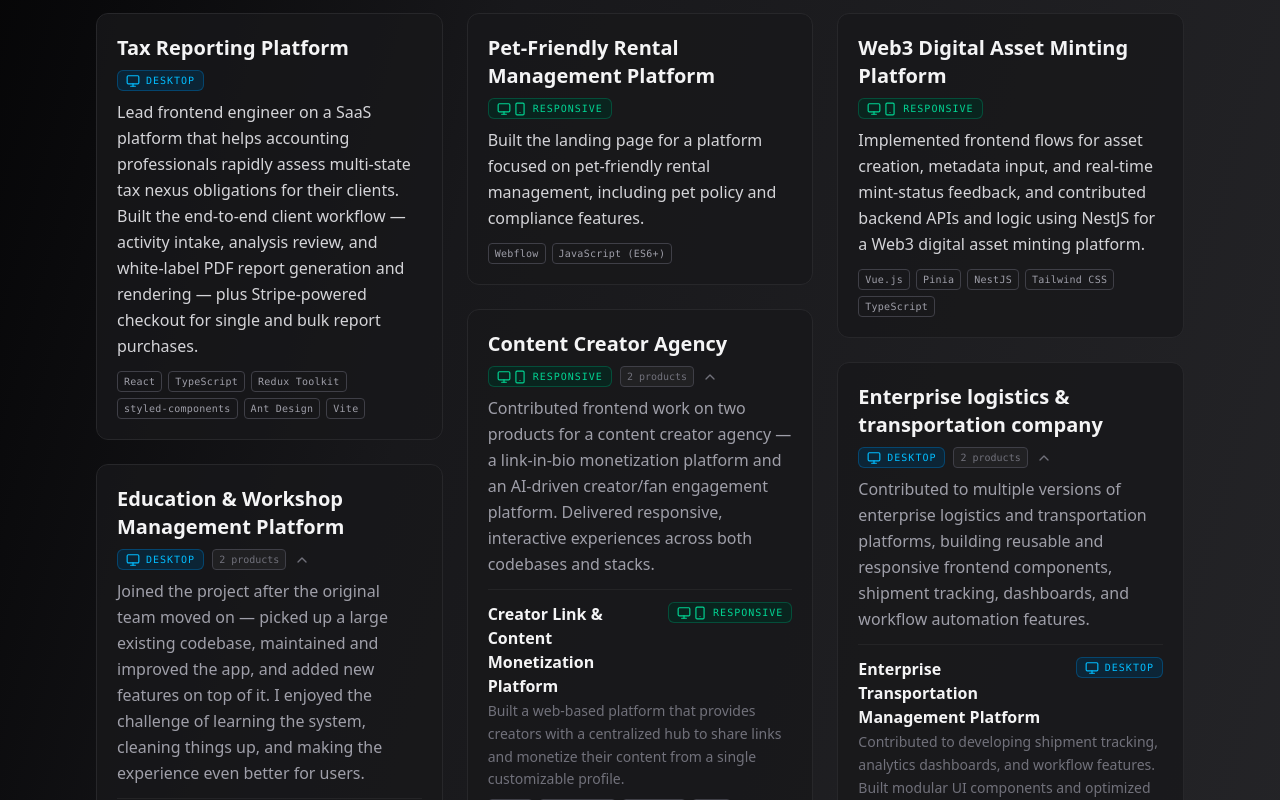
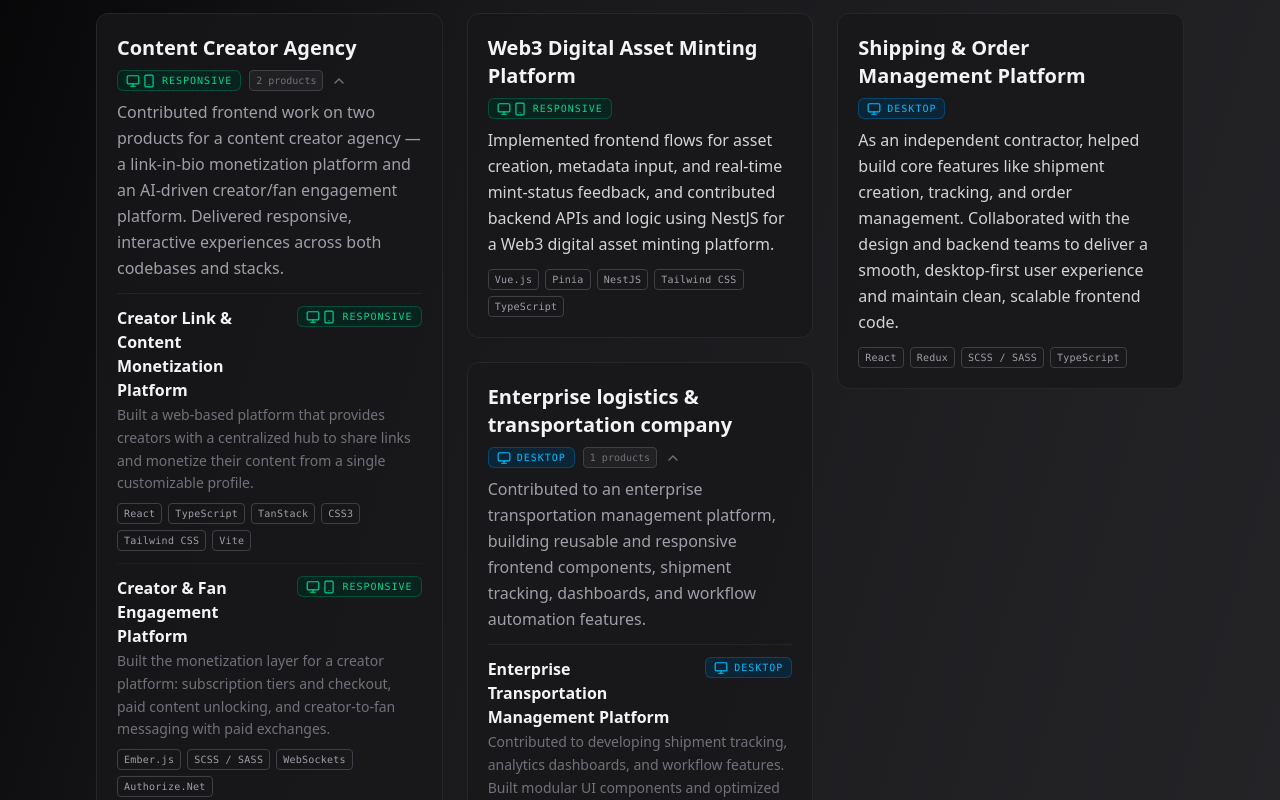
Before and after one commit to hernanosaurus/portfolio.2025, a Next.js app: page / in a window 1280 px wide. Shown: the part 2740-3540 px from the top of the page. Built offline with nearby package versions, Linux system fonts and the light colour scheme; no server answers.

Commit message:
Add per-project hidden flag and mode (detailed/generic); wire real client names/URLs for detailed mode; split SwanLeap from Cognizant Softvision; add Authorize.Net to Tool enum and wefans.ai tech; drop NEXT_PUBLIC_PROJECTS_MODE env switch

```diff
--- a/app/data/projects.ts
+++ b/app/data/projects.ts
@@ -13,13 +13,15 @@ export enum MobilePlatform {
   iOS = 'iOS',
 }
 
-// Generic overrides: values swapped in when NEXT_PUBLIC_PROJECTS_MODE='generic'.
+// Generic overrides: values swapped in when a project's `mode` is 'generic'.
 // `link: null` explicitly strips the link; omit a field to keep the detailed value.
 export interface GenericOverride {
   name?: string;
   description?: string;
   link?: string | null;
 }
+
+export type ProjectMode = 'detailed' | 'generic';
 
 export interface RelatedProduct {
   name: string;
@@ -47,6 +49,8 @@ export interface Project {
   products?: Product[];
   platform?: Platform;
   generic?: GenericOverride;
+  hidden?: boolean;
+  mode?: ProjectMode;
 }
 
 export const projects: Project[] = [
@@ -65,9 +69,10 @@ export const projects: Project[] = [
     platform: Platform.Both,
   },
   {
-    name: 'Tax Reporting Platform',
+    name: 'NexusReport',
+    hidden: true,
     description:
-      'Lead frontend engineer on a SaaS platform that helps accounting professionals rapidly assess multi-state tax nexus obligations for their clients. Built the end-to-end client workflow — activity intake, analysis review, and white-label PDF report generation and rendering — plus Stripe-powered checkout for single and bulk report purchases.',
+      'Lead frontend engineer on NexusReport, a SaaS platform that helps accounting professionals rapidly assess multi-state tax nexus obligations for their clients. Built the end-to-end client workflow — activity intake, analysis review, and white-label PDF report generation and rendering — plus Stripe-powered checkout for single and bulk report purchases.',
     tech: [
       LibrariesAndFrameworks.React,
       Coding.TypeScript,
@@ -76,7 +81,29 @@ export const projects: Project[] = [
       LibrariesAndFrameworks.AntDesign,
       Tool.Vite,
     ],
+    link: 'https://www.nexusreport.io/',
     platform: Platform.Desktop,
+    generic: {
+      name: 'Tax Reporting Platform',
+      description:
+        'Lead frontend engineer on a SaaS platform that helps accounting professionals rapidly assess multi-state tax nexus obligations for their clients. Built the end-to-end client workflow — activity intake, analysis review, and white-label PDF report generation and rendering — plus Stripe-powered checkout for single and bulk report purchases.',
+      link: null,
+    },
+    products: [
+      {
+        name: 'NexusReport App',
+        description:
+          'The client-facing application where accounting professionals run nexus assessments, review analyses, generate white-label PDF reports, and check out via Stripe for single or bulk report purchases.',
+        link: 'https://app.nexusreport.io/',
+        platform: Platform.Desktop,
+        generic: {
+          name: 'Tax Reporting App',
+          description:
+            'The client-facing application where accounting professionals run nexus assessments, review analyses, generate white-label PDF reports, and check out via Stripe for single or bulk report purchases.',
+          link: null,
+        },
+      },
+    ],
   },
   {
     name: 'CCTalent formerly CodingChiefs',
@@ -235,90 +262,161 @@ export const projects: Project[] = [
     ],
   },
   {
-    name: 'Education & Workshop Management Platform',
+    name: 'Ready for Kindergarten Idaho',
+    hidden: true,
     description:
-      'Joined the project after the original team moved on — picked up a large existing codebase, maintained and improved the app, and added new features on top of it. I enjoyed the challenge of learning the system, cleaning things up, and making the experience even better for users.',
+      'Joined the project after the original team moved on — picked up a large existing codebase for Idaho\'s statewide kindergarten-readiness workshop program, maintained and improved the app, and added new features on top of it. I enjoyed the challenge of learning the system, cleaning things up, and making the experience even better for families and administrators.',
     tech: [LibrariesAndFrameworks.React, LibrariesAndFrameworks.Redux, LibrariesAndFrameworks.ReactQuery, LibrariesAndFrameworks.StyledComponents, LibrariesAndFrameworks.AntDesign, Coding.TypeScript],
+    link: 'https://readyforkindergartenidaho.org/home',
     platform: Platform.Desktop,
+    generic: {
+      name: 'Education & Workshop Management Platform',
+      description:
+        'Joined the project after the original team moved on — picked up a large existing codebase, maintained and improved the app, and added new features on top of it. I enjoyed the challenge of learning the system, cleaning things up, and making the experience even better for users.',
+      link: null,
+    },
     products: [
       {
-        name: 'Registration Portal',
+        name: 'Workshop Registration Portal',
         description:
-          'Developed user-facing interfaces for browsing, registering, and managing workshop enrolment.',
+          'Developed the public-facing site where families browse workshops, register, and manage their enrolment.',
+        link: 'https://workshop.readyforkindergartenidaho.org/workshops',
         platform: Platform.Desktop,
+        generic: {
+          name: 'Registration Portal',
+          description:
+            'Developed user-facing interfaces for browsing, registering, and managing workshop enrolment.',
+          link: null,
+        },
       },
       {
-        name: 'Admin Portal',
+        name: 'Workshop Admin Portal',
         description:
           'Built admin tools for managing workshop listings, registrations, waitlists, and attendance tracking.',
+        link: 'https://workshop.admin.readyforkindergartenidaho.org/login',
         platform: Platform.Desktop,
+        generic: {
+          name: 'Admin Portal',
+          description:
+            'Built admin tools for managing workshop listings, registrations, waitlists, and attendance tracking.',
+          link: null,
+        },
       },
     ],
   },
   {
-    name: 'Pet-Friendly Rental Management Platform',
+    name: 'OurPetPolicy',
+    hidden: true,
     description:
-      'Built the landing page for a platform focused on pet-friendly rental management, including pet policy and compliance features.',
+      'Built the landing page for OurPetPolicy, a platform focused on pet-friendly rental management, including pet policy and compliance features for landlords and property managers.',
     tech: [Tool.Webflow, Coding.JavaScript],
+    link: 'https://www.ourpetpolicy.com/',
     platform: Platform.Both,
+    generic: {
+      name: 'Pet-Friendly Rental Management Platform',
+      description:
+        'Built the landing page for a platform focused on pet-friendly rental management, including pet policy and compliance features.',
+      link: null,
+    },
   },
   {
     name: 'Content Creator Agency',
+    mode: 'generic',
     description:
-      'Contributed frontend work on two products for a content creator agency — a link-in-bio monetization platform and an AI-driven creator/fan engagement platform. Delivered responsive, interactive experiences across both codebases and stacks.',
+      'Contributed frontend work on two products for a content creator agency — xliink, a link-in-bio monetization platform, and wefans.ai, an AI-driven creator/fan engagement platform. Delivered responsive, interactive experiences across both codebases and stacks.',
     platform: Platform.Both,
+    generic: {
+      description:
+        'Contributed frontend work on two products for a content creator agency — a link-in-bio monetization platform and an AI-driven creator/fan engagement platform. Delivered responsive, interactive experiences across both codebases and stacks.',
+    },
     products: [
       {
-        name: 'Creator Link & Content Monetization Platform',
+        name: 'xliink',
         description:
           'Built a web-based platform that provides creators with a centralized hub to share links and monetize their content from a single customizable profile.',
         tech: [LibrariesAndFrameworks.React, Coding.TypeScript, LibrariesAndFrameworks.TanStack, LibrariesAndFrameworks.CSS3, LibrariesAndFrameworks.TailwindCSS, Tool.Vite],
+        link: 'https://xliink.com/',
         platform: Platform.Both,
+        generic: {
+          name: 'Creator Link & Content Monetization Platform',
+          description:
+            'Built a web-based platform that provides creators with a centralized hub to share links and monetize their content from a single customizable profile.',
+          link: null,
+        },
       },
       {
-        name: 'Creator & Fan Engagement Platform',
+        name: 'wefans.ai',
         description:
           'Developed frontend features for a platform enabling creators and brands to deepen fan engagement with AI-driven personalized interaction and content.',
-        tech: [LibrariesAndFrameworks.EmberJS, Coding.SCSS, Tool.WebSockets],
+        tech: [LibrariesAndFrameworks.EmberJS, Coding.SCSS, Tool.WebSockets, Tool.AuthorizeNet],
+        link: 'https://wefans.ai/',
         platform: Platform.Both,
+        generic: {
+          name: 'Creator & Fan Engagement Platform',
+          description:
+            'Built the monetization layer for a creator platform: subscription tiers and checkout, paid content unlocking, and creator-to-fan messaging with paid exchanges.',
+          link: null,
+        },
       },
     ],
   },
   {
-    name: 'Web3 Digital Asset Minting Platform',
+    name: 'w3bmint',
+    mode: 'generic',
     description:
-      'Implemented frontend flows for asset creation, metadata input, and real-time mint-status feedback, and contributed backend APIs and logic using NestJS for a Web3 digital asset minting platform.',
+      'Implemented frontend flows for asset creation, metadata input, and real-time mint-status feedback, and contributed backend APIs and logic using NestJS for w3bmint, a Web3 digital asset minting platform (no longer active).',
     tech: [LibrariesAndFrameworks.VueJS, LibrariesAndFrameworks.Pinia, LibrariesAndFrameworks.NestJS, LibrariesAndFrameworks.TailwindCSS, Coding.TypeScript],
     platform: Platform.Both,
+    generic: {
+      name: 'Web3 Digital Asset Minting Platform',
+      description:
+        'Implemented frontend flows for asset creation, metadata input, and real-time mint-status feedback, and contributed backend APIs and logic using NestJS for a Web3 digital asset minting platform.',
+    },
   },
   {
-    name: 'Enterprise logistics & transportation company',
+    name: 'Cognizant Softvision',
+    mode: 'generic',
     description:
-      'Contributed to multiple versions of enterprise logistics and transportation platforms, building reusable and responsive frontend components, shipment tracking, dashboards, and workflow automation features.',
+      'As part of Cognizant Softvision, contributed to an enterprise transportation management platform for an external client — building reusable and responsive frontend components, shipment tracking, dashboards, and workflow automation features.',
+    link: 'https://www.cognizant.com/',
     platform: Platform.Desktop,
+    generic: {
+      name: 'Enterprise logistics & transportation company',
+      description:
+        'Contributed to an enterprise transportation management platform, building reusable and responsive frontend components, shipment tracking, dashboards, and workflow automation features.',
+      link: null,
+    },
     products: [
       {
-        name: 'Enterprise Transportation Management Platform',
+        name: 'Beon Shipper',
         description: 'Contributed to developing shipment tracking, analytics dashboards, and workflow features. Built modular UI components and optimized data-driven views for performance and maintainability.',
-        tech: [LibrariesAndFrameworks.React, LibrariesAndFrameworks.Redux, Coding.SCSS, Coding.TypeScript],
+        tech: [LibrariesAndFrameworks.AngularJS, LibrariesAndFrameworks.NgRx, LibrariesAndFrameworks.Bootstrap, Coding.TypeScript],
+        link: 'https://beonshipper.gobeon.com/',
         platform: Platform.Desktop,
-      },
-      {
-        name: 'Shipping & Order Management Platform',
-        description: 'Helped build core features like shipment creation, tracking, and order management. Collaborated with the design and backend teams to deliver a smooth, desktop-first user experience and maintain clean, scalable frontend code.',
-        tech: [LibrariesAndFrameworks.AngularJS, LibrariesAndFrameworks.NgRx, LibrariesAndFrameworks.Bootstrap, Coding.TypeScript],
-        platform: Platform.Desktop,
+        generic: {
+          name: 'Enterprise Transportation Management Platform',
+          description: 'Contributed to developing shipment tracking, analytics dashboards, and workflow features. Built modular UI components and optimized data-driven views for performance and maintainability.',
+          link: null,
+        },
       },
     ],
   },
+  {
+    name: 'SwanLeap',
+    mode: 'generic',
+    description:
+      'As an independent contractor, helped build core features like shipment creation, tracking, and order management on SwanLeap\'s shipping and order management platform. Collaborated with the design and backend teams to deliver a smooth, desktop-first user experience and maintain clean, scalable frontend code.',
+    tech: [LibrariesAndFrameworks.React, LibrariesAndFrameworks.Redux, Coding.SCSS, Coding.TypeScript],
+    link: 'https://app.swanleap.com/',
+    platform: Platform.Desktop,
+    generic: {
+      name: 'Shipping & Order Management Platform',
+      description:
+        'As an independent contractor, helped build core features like shipment creation, tracking, and order management. Collaborated with the design and backend teams to deliver a smooth, desktop-first user experience and maintain clean, scalable frontend code.',
+      link: null,
+    },
+  },
 ];
-
-export type ProjectsMode = 'detailed' | 'generic';
-
-// Read at import time so the resolved list is a stable module-level value.
-// Flip with NEXT_PUBLIC_PROJECTS_MODE=generic in .env.local (or Vercel env) and rebuild.
-export const projectsMode: ProjectsMode =
-  process.env.NEXT_PUBLIC_PROJECTS_MODE === 'generic' ? 'generic' : 'detailed';
 
 function applyOverride<T extends { name: string; description: string; link?: string; generic?: GenericOverride }>(
   item: T,
@@ -347,5 +445,6 @@ function applyGenericToProject(project: Project): Project {
   return base;
 }
 
-export const resolvedProjects: Project[] =
-  projectsMode === 'generic' ? projects.map(applyGenericToProject) : projects;
+export const resolvedProjects: Project[] = projects
+  .filter((p) => !p.hidden)
+  .map((p) => (p.mode === 'generic' ? applyGenericToProject(p) : p));
--- a/app/data/skills.ts
+++ b/app/data/skills.ts
@@ -71,6 +71,7 @@ export enum Tool {
   Cypress = 'Cypress',
   Vercel = 'Vercel',
   Supabase = 'Supabase',
+  AuthorizeNet = 'Authorize.Net',
 }
 
 export const skills: Skills = {
@@ -127,5 +128,6 @@ export const skills: Skills = {
     Tool.Cypress,
     Tool.Vercel,
     Tool.Supabase,
+    Tool.AuthorizeNet,
   ],
 };
```
